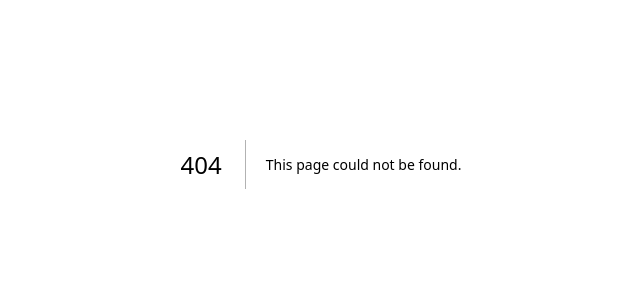
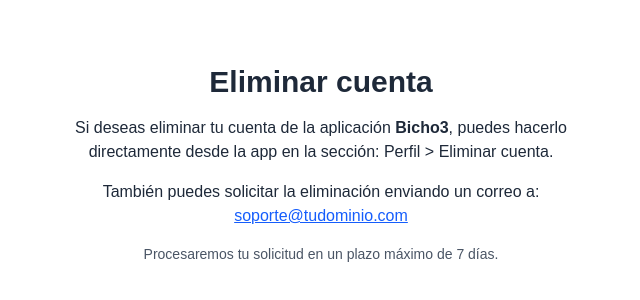
Before and after one commit to Agustin-Monti/gymapp, a Next.js app: page /eliminar-cuenta in a window 1280 px wide. Before the commit this address had no page. Shown: the part 236-536 px from the top of the page, without its empty margins (319-959 px from the left). Built offline with nearby package versions, Linux system fonts and the light colour scheme.

Commit message:
Create page.tsx

```diff
--- /dev/null
+++ b/src/app/eliminar-cuenta/page.tsx
@@ -0,0 +1,26 @@
+export default function EliminarCuentaPage() {
+  return (
+    <div className="min-h-screen bg-white text-gray-800 p-6 flex flex-col items-center justify-center">
+      <div className="max-w-xl text-center">
+        <h1 className="text-3xl font-bold mb-4">Eliminar cuenta</h1>
+        <p className="mb-4">
+          Si deseas eliminar tu cuenta de la aplicación <strong>Bicho3</strong>,
+          puedes hacerlo directamente desde la app en la sección:{" "}
+          <span className="font-medium">Perfil &gt; Eliminar cuenta</span>.
+        </p>
+        <p className="mb-4">
+          También puedes solicitar la eliminación enviando un correo a:{' '}
+          <a
+            href="mailto:soporte@tudominio.com"
+            className="text-blue-600 underline"
+          >
+            soporte@tudominio.com
+          </a>
+        </p>
+        <p className="text-sm text-gray-600">
+          Procesaremos tu solicitud en un plazo máximo de 7 días.
+        </p>
+      </div>
+    </div>
+  );
+}
```
